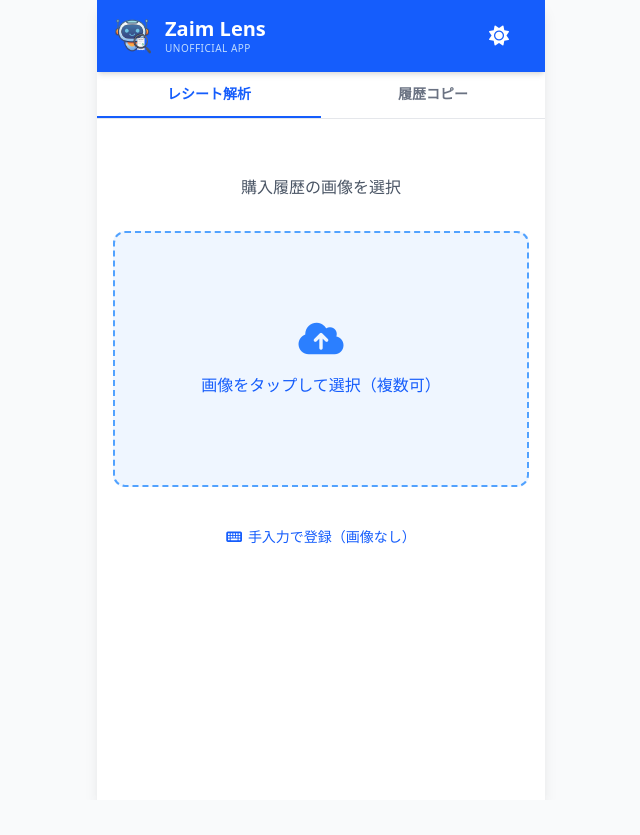
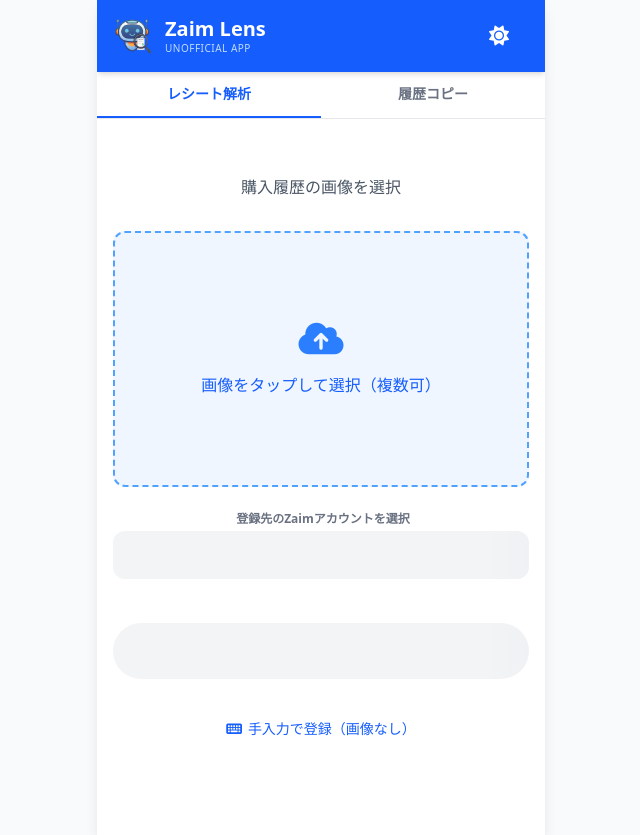
Before and after one commit to y-kbys/zaim-lens, a FastAPI app: page / in a window 1280 px wide. Shown: the whole page, without its empty margins (319-959 px from the left). Before the commit the page ends 544 px from the top, so only its background shows below. Run offline with FastAPI, Linux system fonts and the light colour scheme; style sheets or scripts are compiled from the project's sources; some libraries are stand-ins or nearby versions.

Commit message:
feat: スプラッシュ画面のスケルトンUI表示への改修 (#5)
Co-authored-by: y-kbys <logic-prompt-apps@googlegroups.com>

```diff
--- a/static/index.html
+++ b/static/index.html
@@ -207,17 +207,19 @@
                         </div>
                     </label>
 
-                    <div id="upload-account-selector-container" class="w-full hidden">
+                    <div id="upload-account-selector-container" class="w-full">
                         <label
                             class="block text-xs font-semibold text-gray-500 dark:text-gray-400 mb-1 ml-1 text-center">登録先のZaimアカウントを選択</label>
+                        <div id="upload-target-account-skeleton" class="w-full h-12 skeleton-shimmer rounded-xl mb-1"></div>
                         <select id="upload-target-account"
-                            class="w-full p-3 border border-gray-300 dark:border-gray-600 bg-white dark:bg-gray-700 text-gray-800 dark:text-gray-100 rounded-xl focus:ring-2 focus:ring-blue-500 focus:outline-none transition-colors">
+                            class="hidden w-full p-3 border border-gray-300 dark:border-gray-600 bg-white dark:bg-gray-700 text-gray-800 dark:text-gray-100 rounded-xl focus:ring-2 focus:ring-blue-500 focus:outline-none transition-colors">
                             <option value="">アカウントを読み込み中...</option>
                         </select>
                     </div>
 
-                    <button id="btn-parse"
-                        class="w-full py-4 bg-blue-600 text-white font-bold rounded-full shadow-lg hover:bg-blue-700 disabled:bg-gray-400 disabled:cursor-not-allowed transition transform active:scale-95 text-lg mt-4 hidden">
+                    <div id="btn-parse-skeleton" class="w-full h-14 skeleton-shimmer rounded-full mt-4"></div>
+                    <button id="btn-parse" disabled
+                        class="hidden w-full py-4 bg-blue-600 text-white font-bold rounded-full shadow-lg hover:bg-blue-700 disabled:bg-gray-400 disabled:cursor-not-allowed transition transform active:scale-95 text-lg mt-4">
                         <i class="fa-solid fa-wand-magic-sparkles mr-2"></i> 解析を実行
                     </button>
 
@@ -345,8 +347,9 @@
                     <div>
                         <label
                             class="block text-sm font-semibold text-gray-700 dark:text-gray-300 mb-1">コピー元アカウント</label>
+                        <div id="source-account-skeleton" class="w-full h-12 skeleton-shimmer rounded mb-1"></div>
                         <select id="source-account-select"
-                            class="w-full p-3 border border-gray-300 dark:border-gray-600 bg-white dark:bg-gray-700 text-gray-800 dark:text-gray-100 rounded focus:ring-2 focus:ring-blue-500 focus:outline-none transition-colors">
+                            class="hidden w-full p-3 border border-gray-300 dark:border-gray-600 bg-white dark:bg-gray-700 text-gray-800 dark:text-gray-100 rounded focus:ring-2 focus:ring-blue-500 focus:outline-none transition-colors">
                             <option value="">読込中...</option>
                         </select>
                     </div>
@@ -391,8 +394,9 @@
                             </div>
                         </div>
 
+                        <div id="btn-fetch-history-skeleton" class="w-full h-12 skeleton-shimmer rounded-xl"></div>
                         <button id="btn-fetch-history"
-                            class="w-full py-3 bg-blue-600 text-white font-bold rounded-xl shadow-lg shadow-blue-500/30 hover:bg-blue-700 transition transform active:scale-95">
+                            class="hidden w-full py-3 bg-blue-600 text-white font-bold rounded-xl shadow-lg shadow-blue-500/30 hover:bg-blue-700 transition transform active:scale-95">
                             <i class="fa-solid fa-download mr-2"></i>履歴を取得
                         </button>
                     </div>
--- a/static/styles.css
+++ b/static/styles.css
@@ -76,7 +76,7 @@ input[type="number"] {
     }
 }
 
-.thumbnail-loading {
+.thumbnail-loading, .skeleton-shimmer {
     background: linear-gradient(90deg,
             var(--skeleton-bg) 25%,
             var(--skeleton-highlight) 50%,
```
Also changed, not shown: static/app.js (+53 -28 lines).
